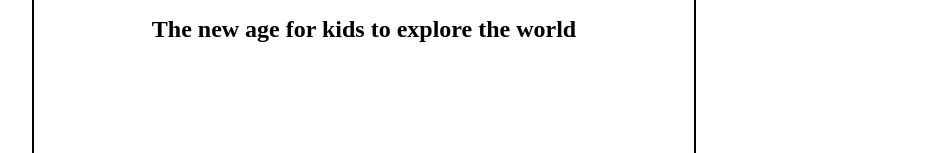
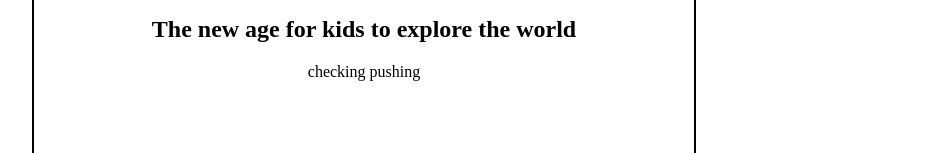
Before and after one commit to LeasonRyk/Website, a plain HTML site: page website2.html in a window 1280 px wide. Shown: the part 254-407 px from the top of the page, without its empty margins (276-1206 px from the left). Drawn offline with Linux system fonts and the light colour scheme.

Commit message:
Update website2.html
checking pushing

```diff
--- a/website2.html
+++ b/website2.html
@@ -24,6 +24,7 @@
         <section id="home">
             <div class="section-inner">
                 <h1>The new age for kids to explore the world</h1>
+                <p>checking pushing</p>
             </div>
         </section>
 
```
